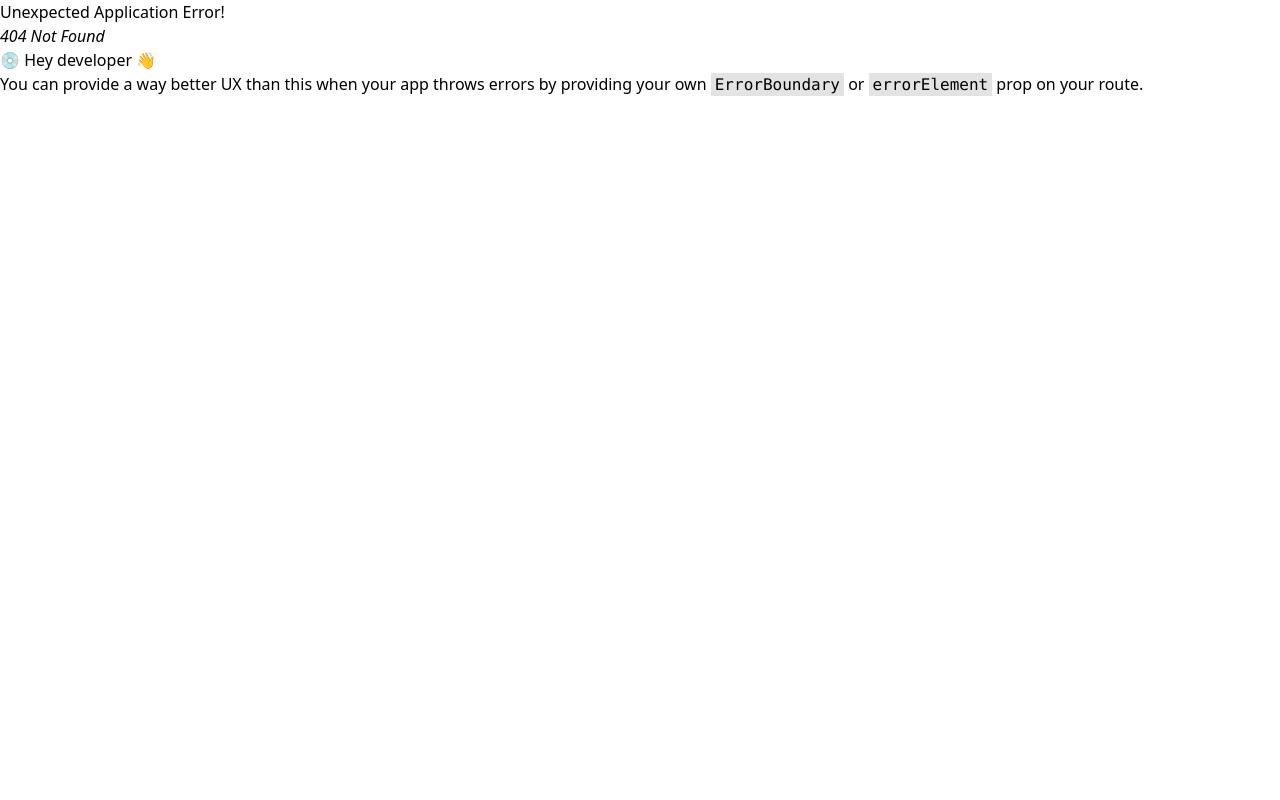
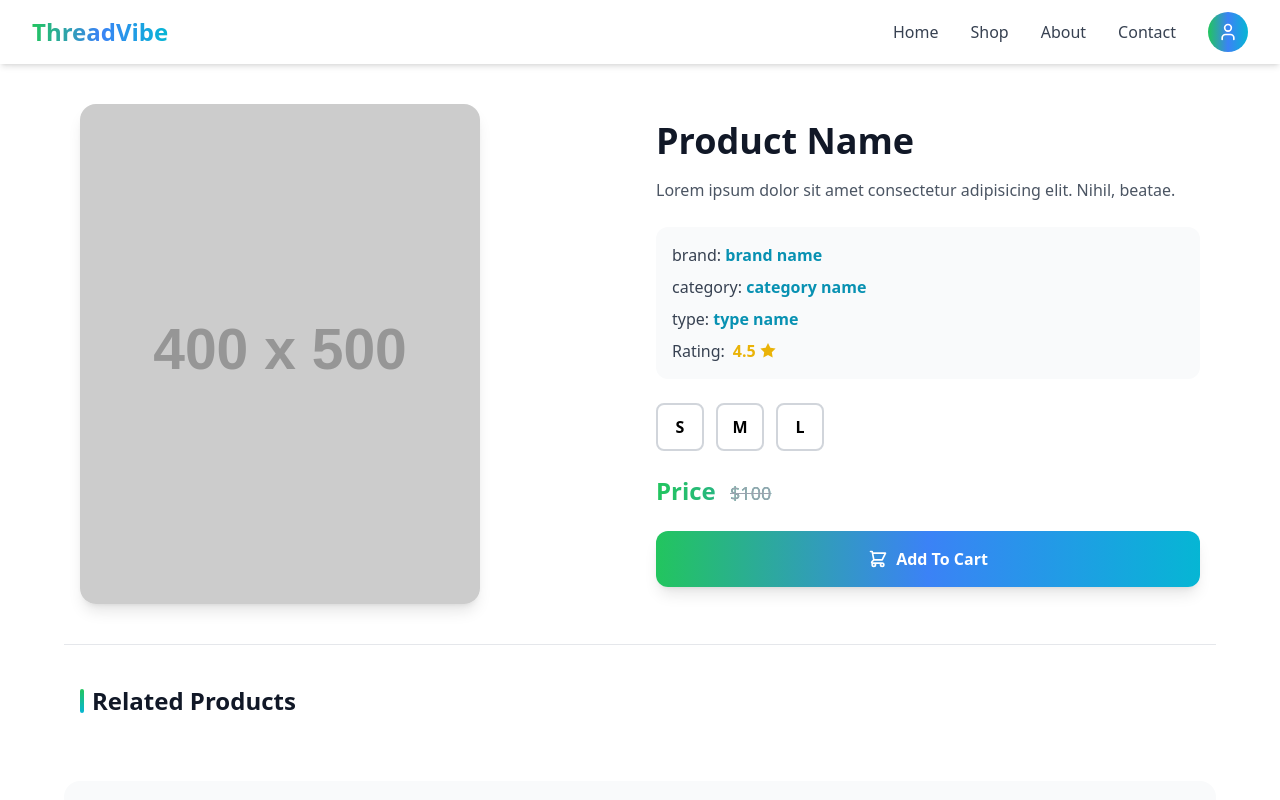
Before and after one commit to Vishnu-11124/ThreadVibe, a React (Vite) app in the folder frontend/: page /shop/1 in a window 1280 px wide. Before the commit this address had no page. Shown: the top 800 px of the page. Built offline with nearby package versions, Linux system fonts and the light colour scheme.

Commit message:
Single product page is created

```diff
--- /dev/null
+++ b/frontend/src/pages/shop/product/SingleProduct.jsx
@@ -0,0 +1,58 @@
+import React from 'react'
+import { useParams } from 'react-router-dom'
+
+
+const SingleProduct = () => {
+  const { id } = useParams()
+
+  return (
+    <>
+     {/* Product details */}
+      <section className='flex flex-col md:flex-row gap-8 max-w-6xl mx-auto px-4 py-10'>
+        <div className="md:w-1/2 group">
+          <img
+            src="https://dummyimage.com/400x500/228b22/fff&text=Kids+Hoodie"
+            alt=""
+            className="w-90 h-auto rounded-2xl shadow-lg object-cover group-hover:scale-105 transition-transform duration-500"
+          />
+        </div>
+        <div className="md:w-1/2 flex flex-col justify-center">
+          <h2 className="text-3xl md:text-4xl font-bold text-gray-900 mb-4">Product Name</h2>
+          <p className="text-gray-600 leading-relaxed mb-6">Lorem ipsum dolor sit amet consectetur adipisicing elit. Nihil, beatae.</p>
+          <div className="space-y-2 mb-6 bg-gray-50 p-4 rounded-xl">
+            <p className="text-gray-700">brand: <strong className="text-cyan-600">brand name</strong></p>
+            <p className="text-gray-700">category: <strong className="text-cyan-600">category name</strong></p>
+            <p className="text-gray-700">type: <strong className="text-cyan-600">type name</strong></p>
+            <p className="text-gray-700 flex items-center gap-2">Rating: <strong className="text-yellow-500 flex items-center gap-1">4.5 <svg className="w-4 h-4 fill-current" viewBox="0 0 20 20"><path d="M10 15l-5.878 3.09 1.123-6.545L.489 6.91l6.572-.955L10 0l2.939 5.955 6.572.955-4.756 4.635 1.123 6.545z"/></svg></strong></p>
+          </div>
+          <div className='flex gap-3 mb-6'>
+            <button className="w-12 h-12 rounded-lg border-2 border-gray-300 hover:border-cyan-500 hover:bg-cyan-500 hover:text-white font-semibold transition-all duration-200">S</button>
+            <button className="w-12 h-12 rounded-lg border-2 border-gray-300 hover:border-blue-500 hover:bg-blue-500 hover:text-white font-semibold transition-all duration-200">M</button>
+            <button className="w-12 h-12 rounded-lg border-2 border-gray-300 hover:border-green-500 hover:bg-green-500 hover:text-white font-semibold transition-all duration-200">L</button>
+          </div>
+          <p className="text-2xl font-bold text-transparent bg-clip-text bg-gradient-to-r from-green-500 via-blue-500 to-cyan-500 mb-6">Price <s className="text-gray-400 text-lg font-normal ml-2">$100</s></p>
+          <button className="w-full md:w-auto px-8 py-4 bg-gradient-to-r from-green-500 via-blue-500 to-cyan-500 hover:from-green-600 hover:via-blue-600 hover:to-cyan-600 text-white font-semibold rounded-xl shadow-lg hover:shadow-xl transform hover:-translate-y-1 transition-all duration-300 flex items-center justify-center gap-2">
+            <svg className="w-5 h-5" fill="none" stroke="currentColor" viewBox="0 0 24 24"><path strokeLinecap="round" strokeLinejoin="round" strokeWidth={2} d="M3 3h2l.4 2M7 13h10l4-8H5.4M7 13L5.4 5M7 13l-2.293 2.293c-.63.63-.184 1.707.707 1.707H17m0 0a2 2 0 100 4 2 2 0 000-4zm-8 2a2 2 0 11-4 0 2 2 0 014 0z"/></svg>
+            Add To Cart
+          </button>
+        </div>
+      </section>
+      {/* Related products */}
+      <div className="max-w-6xl mx-auto px-4 py-10 border-t border-gray-200">
+        <h3 className="text-2xl font-bold text-gray-900 mb-6 flex items-center gap-2">
+          <span className="w-1 h-6 bg-gradient-to-b from-green-500 to-cyan-500 rounded-full"></span>
+          Related Products
+        </h3>
+      </div>
+      {/* Product reviews */}
+      <section className="max-w-6xl mx-auto px-4 py-10 bg-gray-50 rounded-2xl mb-10">
+        <h3 className="text-2xl font-bold text-gray-900 mb-6 flex items-center gap-2">
+          <span className="w-1 h-6 bg-gradient-to-b from-blue-500 to-cyan-500 rounded-full"></span>
+          Reviews Here
+        </h3>
+      </section>
+    </>
+  )
+}
+
+export default SingleProduct
--- a/frontend/src/routers/router.jsx
+++ b/frontend/src/routers/router.jsx
@@ -4,6 +4,7 @@ import HomePage from '../pages/home/HomePage'
 import { Divide } from 'lucide-react'
 import CategoryPage from '../pages/category/CategoryPage'
 import ShopPage from '../pages/shop/ShopPage'
+import SingleProduct from '../pages/shop/product/SingleProduct'
 
 
 
@@ -13,6 +14,7 @@ import ShopPage from '../pages/shop/ShopPage'
            <Route index element={<HomePage/>}/>
            <Route path="/categories/:categoryName" element={<CategoryPage/>}/>
            <Route path="/shop" element={<ShopPage/>} />
+           <Route path="/shop/:id" element={<SingleProduct/>} />
 
         </Route>
     )
```
